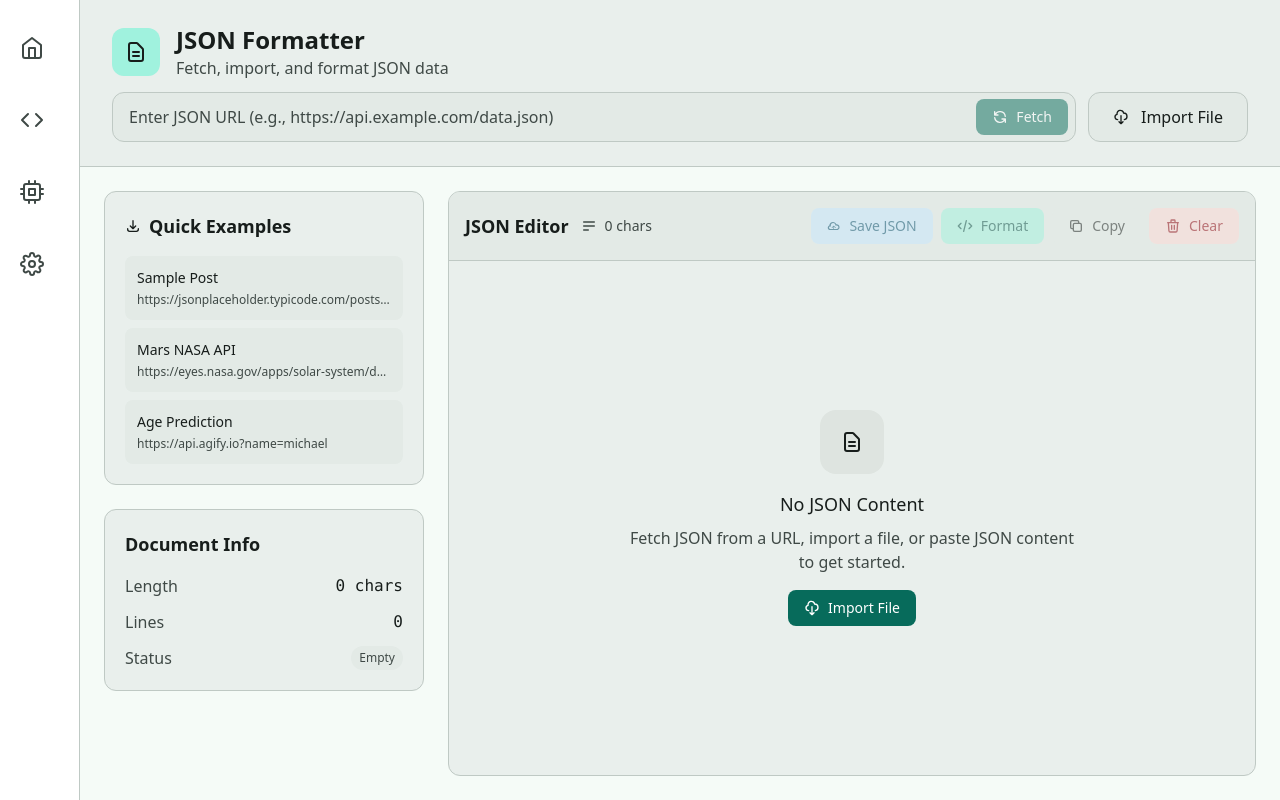
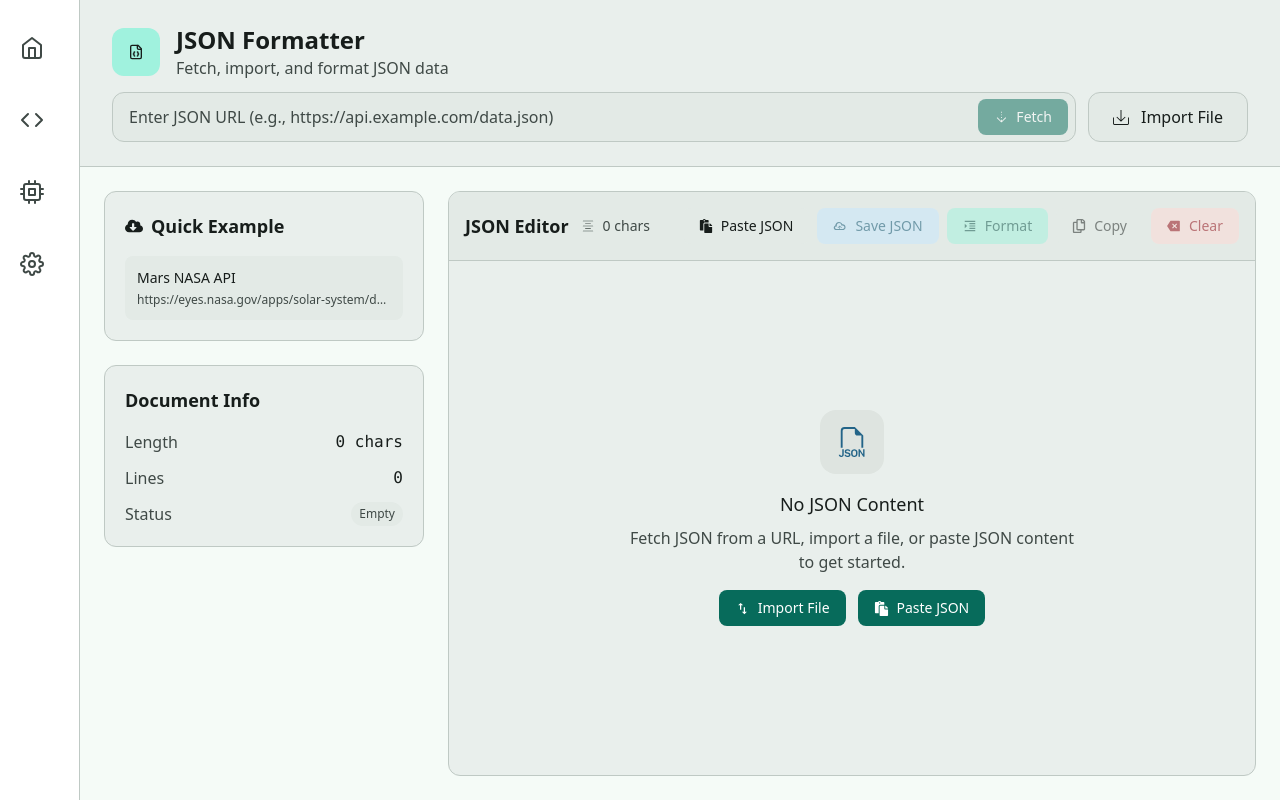
Before and after one commit to cbdefontenay/fenris, a React (Vite) app: page /json in a window 1280 px wide. Built offline with nearby package versions, Linux system fonts and the light colour scheme.

Commit message:
"Add JSON paste/edit functionality and improve UX with icon updates."

```diff
--- a/src/components/JsonFormatUrlComponent.jsx
+++ b/src/components/JsonFormatUrlComponent.jsx
@@ -3,6 +3,14 @@ import {useState} from "react";
 import {useTranslation} from "react-i18next";
 import DaisyToast from "./DaisyToast.jsx";
 import {TiCloudStorageOutline} from "react-icons/ti";
+import {FaCheck, FaCloudDownloadAlt, FaPaste, FaRegCopy} from "react-icons/fa";
+import {LuFileJson} from "react-icons/lu";
+import {VscGitFetch} from "react-icons/vsc";
+import {TfiImport} from "react-icons/tfi";
+import {CiTextAlignCenter} from "react-icons/ci";
+import {MdImportExport, MdOutlineFormatIndentIncrease} from "react-icons/md";
+import {RiDeleteBack2Fill} from "react-icons/ri";
+import {BsFiletypeJson} from "react-icons/bs";
 
 export default function JsonFormatUrlComponent() {
     const [url, setUrl] = useState("");
@@ -11,6 +19,7 @@ export default function JsonFormatUrlComponent() {
     const [outputLength, setOutputLength] = useState(0);
     const [toastVisible, setToastVisible] = useState(false);
     const [toastMessage, setToastMessage] = useState("");
+    const [isEditing, setIsEditing] = useState(false);
     const {t} = useTranslation();
 
     const handleFetch = async () => {
@@ -22,6 +31,7 @@ export default function JsonFormatUrlComponent() {
             const result = await invoke("fetch_json", {url});
             setResponse(result);
             setOutputLength(result.length);
+            setIsEditing(false);
             showToast(t('jsonFormatter.toast.fetchSuccess'));
         } catch (error) {
             setResponse(`${t('jsonFormatter.errors.error')}: ${error}`);
@@ -50,12 +60,14 @@ export default function JsonFormatUrlComponent() {
                     const formattedJson = await invoke("format_json", {jsonString: fileContent});
                     setResponse(formattedJson);
                     setOutputLength(formattedJson.length);
+                    setIsEditing(false);
                     showToast(t('jsonFormatter.toast.importSuccess'));
                 } catch (formatError) {
                     console.log("Formatting error:", formatError);
                     // If formatting fails, show raw content with error
                     setResponse(`${t('jsonFormatter.errors.formatError')}: ${formatError}\n\n${t('jsonFormatter.rawContent')}:\n${fileContent}`);
                     setOutputLength(fileContent.length);
+                    setIsEditing(true);
                     showToast(t('jsonFormatter.toast.importInvalid'));
                 }
             } else {
@@ -75,6 +87,7 @@ export default function JsonFormatUrlComponent() {
             const formatted = await invoke("format_json", {jsonString: response});
             setResponse(formatted);
             setOutputLength(formatted.length);
+            setIsEditing(false);
             showToast(t('jsonFormatter.toast.formatSuccess'));
         } catch (error) {
             showToast(t('jsonFormatter.toast.formatError', {error}));
@@ -111,88 +124,42 @@ export default function JsonFormatUrlComponent() {
         setResponse("");
         setOutputLength(0);
         setUrl("");
+        setIsEditing(false);
         showToast(t('jsonFormatter.toast.clearSuccess'));
+    };
+
+    const handlePasteJson = () => {
+        setIsEditing(true);
+        if (!response) {
+            setResponse(""); // Clear any existing content for fresh paste
+        }
+    };
+
+    const handleEditChange = (e) => {
+        setResponse(e.target.value);
+        setOutputLength(e.target.value.length);
+    };
+
+    const handleSaveEdit = () => {
+        setIsEditing(false);
+        showToast(t('jsonFormatter.toast.editSaved'));
     };
 
     const quickExamples = [
         {
-            name: t('jsonFormatter.examples.samplePost.name'),
-            url: "https://jsonplaceholder.typicode.com/posts/1"
-        },
-        {
             name: t('jsonFormatter.examples.marsApi.name'),
             url: "https://eyes.nasa.gov/apps/solar-system/descriptions/mars.json"
         },
-        {
-            name: t('jsonFormatter.examples.agePrediction.name'),
-            url: "https://api.agify.io?name=michael"
-        }
     ];
-
-    // Simple SVG icons as components
-    const FileJsonIcon = () => (
-        <svg className="w-6 h-6" fill="none" stroke="currentColor" viewBox="0 0 24 24">
-            <path strokeLinecap="round" strokeLinejoin="round" strokeWidth={2}
-                  d="M9 12h6m-6 4h6m2 5H7a2 2 0 01-2-2V5a2 2 0 012-2h5.586a1 1 0 01.707.293l5.414 5.414a1 1 0 01.293.707V19a2 2 0 01-2 2z"/>
-        </svg>
-    );
-
-    const DownloadIcon = () => (
-        <svg className="w-4 h-4" fill="none" stroke="currentColor" viewBox="0 0 24 24">
-            <path strokeLinecap="round" strokeLinejoin="round" strokeWidth={2}
-                  d="M4 16v1a3 3 0 003 3h10a3 3 0 003-3v-1m-4-4l-4 4m0 0l-4-4m4 4V4"/>
-        </svg>
-    );
-
-    const FetchIcon = () => (
-        <svg className="w-4 h-4" fill="none" stroke="currentColor" viewBox="0 0 24 24">
-            <path strokeLinecap="round" strokeLinejoin="round" strokeWidth={2}
-                  d="M4 4v5h.582m15.356 2A8.001 8.001 0 004.582 9m0 0H9m11 11v-5h-.581m0 0a8.003 8.003 0 01-15.357-2m15.357 2H15"/>
-        </svg>
-    );
-
-    const ImportIcon = () => (
-        <svg className="w-4 h-4" fill="none" stroke="currentColor" viewBox="0 0 24 24">
-            <path strokeLinecap="round" strokeLinejoin="round" strokeWidth={2}
-                  d="M7 16a4 4 0 01-.88-7.903A5 5 0 1115.9 6L16 6a5 5 0 011 9.9M9 19l3 3m0 0l3-3m-3 3V10"/>
-        </svg>
-    );
-
-    const FormatIcon = () => (
-        <svg className="w-4 h-4" fill="none" stroke="currentColor" viewBox="0 0 24 24">
-            <path strokeLinecap="round" strokeLinejoin="round" strokeWidth={2}
-                  d="M10 20l4-16m4 4l4 4-4 4M6 16l-4-4 4-4"/>
-        </svg>
-    );
-
-    const CopyIcon = () => (
-        <svg className="w-4 h-4" fill="none" stroke="currentColor" viewBox="0 0 24 24">
-            <path strokeLinecap="round" strokeLinejoin="round" strokeWidth={2}
-                  d="M8 16H6a2 2 0 01-2-2V6a2 2 0 012-2h8a2 2 0 012 2v2m-6 12h8a2 2 0 002-2v-8a2 2 0 00-2-2h-8a2 2 0 00-2 2v8a2 2 0 002 2z"/>
-        </svg>
-    );
-
-    const ClearIcon = () => (
-        <svg className="w-4 h-4" fill="none" stroke="currentColor" viewBox="0 0 24 24">
-            <path strokeLinecap="round" strokeLinejoin="round" strokeWidth={2}
-                  d="M19 7l-.867 12.142A2 2 0 0116.138 21H7.862a2 2 0 01-1.995-1.858L5 7m5 4v6m4-6v6m1-10V4a1 1 0 00-1-1h-4a1 1 0 00-1 1v3M4 7h16"/>
-        </svg>
-    );
-
-    const TextIcon = () => (
-        <svg className="w-4 h-4" fill="none" stroke="currentColor" viewBox="0 0 24 24">
-            <path strokeLinecap="round" strokeLinejoin="round" strokeWidth={2} d="M4 6h16M4 12h16M4 18h7"/>
-        </svg>
-    );
 
     return (
         <div className="ml-20 flex flex-col h-screen bg-(--background) text-(--on-background)">
-            {/* Header */}
+            {/* Header - unchanged */}
             <div className="border-b border-(--outline-variant) bg-(--surface-container)">
                 <div className="px-8 py-6">
                     <div className="flex items-center gap-4 mb-3">
                         <div className="w-12 h-12 bg-(--primary-container) rounded-xl flex items-center justify-center">
-                            <FileJsonIcon/>
+                            <LuFileJson/>
                         </div>
                         <div>
                             <h1 className="text-2xl font-bold text-(--on-background)">{t('jsonFormatter.title')}</h1>
@@ -200,7 +167,7 @@ export default function JsonFormatUrlComponent() {
                         </div>
                     </div>
 
-                    {/* Main Input Section */}
+                    {/* Main Input Section - unchanged */}
                     <div className="flex gap-3">
                         <div className="flex-1 relative">
                             <input
@@ -218,7 +185,7 @@ export default function JsonFormatUrlComponent() {
                                     disabled={loading || !url}
                                     className="cursor-pointer px-4 py-2 bg-(--primary) text-(--on-primary) rounded-lg hover:bg-(--primary-container) hover:text-(--on-primary-container) transition-colors disabled:opacity-50 font-medium text-sm flex items-center gap-2"
                                 >
-                                    <FetchIcon/>
+                                    <VscGitFetch/>
                                     {loading ? t('jsonFormatter.buttons.fetching') : t('jsonFormatter.buttons.fetch')}
                                 </button>
                             </div>
@@ -228,7 +195,7 @@ export default function JsonFormatUrlComponent() {
                             onClick={chooseJsonFileFromSystem}
                             className="cursor-pointer px-6 py-3 bg-(--surface-container-high) text-(--on-surface) border border-(--outline-variant) rounded-xl hover:bg-(--surface-container-highest) transition-colors font-medium flex items-center gap-3"
                         >
-                            <ImportIcon/>
+                            <TfiImport/>
                             {t('jsonFormatter.buttons.importFile')}
                         </button>
                     </div>
@@ -239,10 +206,10 @@ export default function JsonFormatUrlComponent() {
             <div className="flex-1 flex p-6 gap-6 overflow-hidden">
                 {/* Left Panel - Input/Quick Actions */}
                 <div className="w-80 flex flex-col gap-6">
-                    {/* Quick Examples */}
+                    {/* Quick Examples - unchanged */}
                     <div className="bg-(--surface-container) rounded-xl border border-(--outline-variant) p-5">
                         <h3 className="text-lg font-semibold text-(--on-surface) mb-4 flex items-center gap-2">
-                            <DownloadIcon/>
+                            <FaCloudDownloadAlt/>
                             {t('jsonFormatter.quickExamples.title')}
                         </h3>
                         <div className="space-y-2">
@@ -264,7 +231,7 @@ export default function JsonFormatUrlComponent() {
                         </div>
                     </div>
 
-                    {/* Stats & Info */}
+                    {/* Stats & Info - unchanged */}
                     <div className="bg-(--surface-container) rounded-xl border border-(--outline-variant) p-5">
                         <h3 className="text-lg font-semibold text-(--on-surface) mb-4">{t('jsonFormatter.documentInfo.title')}</h3>
                         <div className="space-y-3">
@@ -299,23 +266,40 @@ export default function JsonFormatUrlComponent() {
                 {/* Right Panel - JSON Editor */}
                 <div
                     className="flex-1 flex flex-col bg-(--surface-container) rounded-xl border border-(--outline-variant) overflow-hidden">
-                    {/* Editor Header */}
+                    {/* Editor Header - UPDATED with Paste button */}
                     <div
                         className="flex justify-between items-center p-4 border-b border-(--outline-variant) bg-(--surface-container-high)">
                         <div className="flex items-center gap-3">
                             <h3 className="text-lg font-semibold text-(--on-surface)">{t('jsonFormatter.editor.title')}</h3>
                             <div className="flex items-center gap-2 text-sm text-(--on-surface-variant)">
-                                <TextIcon/>
+                                <CiTextAlignCenter/>
                                 {outputLength} {t('jsonFormatter.documentInfo.chars')}
                             </div>
                         </div>
                         <div className="flex gap-2">
+                            {isEditing ? (
+                                <button
+                                    onClick={handleSaveEdit}
+                                    className="cursor-pointer px-4 py-2 bg-(--success-container) text-(--on-success-container) rounded-lg hover:bg-(--success) hover:text-(--on-success) transition-colors text-sm font-medium flex items-center gap-2"
+                                >
+                                    <FaCheck/>
+                                    {t('jsonFormatter.buttons.doneEditing')}
+                                </button>
+                            ) : (
+                                <button
+                                    onClick={handlePasteJson}
+                                    className="cursor-pointer px-4 py-2 bg-(--surface-container-high) text-(--on-surface) rounded-lg hover:bg-(--surface-container-highest) transition-colors text-sm font-medium flex items-center gap-2"
+                                >
+                                    <FaPaste/>
+                                    {t('jsonFormatter.buttons.pasteJson')}
+                                </button>
+                            )}
                             <button
                                 onClick={handleSaveJson}
                                 disabled={!response}
                                 className="cursor-pointer px-4 py-2 bg-(--tertiary-container) text-(--on-tertiary-container) rounded-lg hover:bg-(--tertiary) hover:text-(--on-tertiary) transition-colors disabled:opacity-50 text-sm font-medium flex items-center gap-2"
                             >
-                                <TiCloudStorageOutline />
+                                <TiCloudStorageOutline/>
                                 {t('jsonFormatter.buttons.save')}
                             </button>
                             <button
@@ -323,7 +307,7 @@ export default function JsonFormatUrlComponent() {
                                 disabled={!response}
                                 className="cursor-pointer px-4 py-2 bg-(--secondary-container) text-(--on-secondary-container) rounded-lg hover:bg-(--secondary) hover:text-(--on-secondary) transition-colors disabled:opacity-50 text-sm font-medium flex items-center gap-2"
                             >
-                                <FormatIcon/>
+                                <MdOutlineFormatIndentIncrease/>
                                 {t('jsonFormatter.buttons.format')}
                             </button>
                             <button
@@ -331,7 +315,7 @@ export default function JsonFormatUrlComponent() {
                                 disabled={!response}
                                 className="cursor-pointer px-4 py-2 bg-(--surface-container-high) text-(--on-surface) rounded-lg hover:bg-(--surface-container-highest) transition-colors disabled:opacity-50 text-sm font-medium flex items-center gap-2"
                             >
-                                <CopyIcon/>
+                                <FaRegCopy/>
                                 {t('jsonFormatter.buttons.copy')}
                             </button>
                             <button
@@ -339,25 +323,35 @@ export default function JsonFormatUrlComponent() {
                                 disabled={!response}
                                 className="cursor-pointer px-4 py-2 bg-(--error-container) text-(--on-error-container) rounded-lg hover:bg-(--error) hover:text-(--on-error) transition-colors disabled:opacity-50 text-sm font-medium flex items-center gap-2"
                             >
-                                <ClearIcon/>
+                                <RiDeleteBack2Fill/>
                                 {t('jsonFormatter.buttons.clear')}
                             </button>
                         </div>
                     </div>
 
-                    {/* JSON Editor */}
-                    <div className="flex-1 relative">
-                        {response ? (
-                            <pre
-                                className="absolute inset-0 p-6 bg-(--surface-container-high) text-(--on-surface) font-mono text-sm overflow-auto whitespace-pre-wrap leading-relaxed">
-                                {response}
-                            </pre>
+                    {/* JSON Editor - UPDATED with edit mode */}
+                    <div className="flex-1 relative select-text">
+                        {response || isEditing ? (
+                            isEditing ? (
+                                <textarea
+                                    value={response}
+                                    onChange={handleEditChange}
+                                    className="absolute inset-0 p-6 bg-(--surface-container-high) text-(--on-surface) font-mono text-sm overflow-auto whitespace-pre-wrap leading-relaxed resize-none border-0 focus:outline-none"
+                                    placeholder={t('jsonFormatter.input.pastePlaceholder')}
+                                    autoFocus
+                                />
+                            ) : (
+                                <pre
+                                    className="absolute inset-0 p-6 bg-(--surface-container-high) text-(--on-surface) font-mono text-sm overflow-auto whitespace-pre-wrap leading-relaxed">
+                                    {response}
+                                </pre>
+                            )
                         ) : (
                             <div className="absolute inset-0 flex items-center justify-center">
                                 <div className="text-center max-w-md">
                                     <div
                                         className="w-16 h-16 bg-(--surface-container-highest) rounded-2xl flex items-center justify-center mx-auto mb-4">
-                                        <FileJsonIcon/>
+                                        <BsFiletypeJson className="text-(--tertiary)" size={30}/>
                                     </div>
                                     <h4 className="text-lg font-medium text-(--on-surface) mb-2">
                                         {t('jsonFormatter.emptyState.title')}
@@ -370,8 +364,15 @@ export default function JsonFormatUrlComponent() {
                                             onClick={chooseJsonFileFromSystem}
                                             className="cursor-pointer px-4 py-2 bg-(--primary) text-(--on-primary) rounded-lg hover:bg-(--primary-container) hover:text-(--on-primary-container) transition-colors text-sm font-medium flex items-center gap-2"
                                         >
-                                            <ImportIcon/>
+                                            <MdImportExport className="text-(--on-primary) font-bold" size={15}/>
                                             {t('jsonFormatter.buttons.importFile')}
+                                        </button>
+                                        <button
+                                            onClick={handlePasteJson}
+                                            className="cursor-pointer px-4 py-2 bg-(--secondary) text-(--on-secondary) rounded-lg hover:bg-(--secondary-container) hover:text-(--on-secondary-container) transition-colors text-sm font-medium flex items-center gap-2"
+                                        >
+                                            <FaPaste className="text-(--on-primary)" size={15}/>
+                                            {t('jsonFormatter.buttons.pasteJson')}
                                         </button>
                                     </div>
                                 </div>
--- a/src/translations/de.json
+++ b/src/translations/de.json
@@ -88,7 +88,8 @@
       "you": "Sie"
     },
     "input": {
-      "placeholder": "Geben Sie hier Ihre Nachricht ein... (Enter zum Senden, Shift+Enter für neue Zeile)"
+      "placeholder": "Geben Sie hier Ihre Nachricht ein... (Enter zum Senden, Shift+Enter für neue Zeile)",
+      "pastePlaceholder": "Fügen Sie hier Ihr JSON ein... (Strg+V zum Einfügen)"
     },
     "usingModel": "Verwendetes Modell",
     "errors": {
@@ -111,20 +112,16 @@
       "format": "Formatieren",
       "copy": "Kopieren",
       "clear": "Löschen",
-      "save": "JSON speichern"
+      "save": "JSON speichern",
+      "pasteJson": "JSON einfügen",
+      "doneEditing": "Bearbeitung beenden"
     },
     "quickExamples": {
-      "title": "Schnellbeispiele"
+      "title": "Schnellbeispiel"
     },
     "examples": {
-      "samplePost": {
-        "name": "Beispiel-Post"
-      },
       "marsApi": {
         "name": "Mars NASA API"
-      },
-      "agePrediction": {
-        "name": "Altersvorhersage"
       }
     },
     "documentInfo": {
@@ -156,7 +153,8 @@
       "noContent": "Kein Dateiinhalt empfangen",
       "saveSuccess": "JSON-Datei erfolgreich gespeichert!",
       "saveError": "Fehler beim Speichern der Datei: {{error}}",
-      "saveEmpty": "Kein JSON-Inhalt zum Speichern"
+      "saveEmpty": "Kein JSON-Inhalt zum Speichern",
+      "editSaved": "Bearbeitung gespeichert"
     },
     "errors": {
       "error": "Fehler",
--- a/src/translations/en.json
+++ b/src/translations/en.json
@@ -102,7 +102,8 @@
     "title": "JSON Formatter",
     "subtitle": "Fetch, import, and format JSON data",
     "input": {
-      "placeholder": "Enter JSON URL (e.g., https://api.example.com/data.json)"
+      "placeholder": "Enter JSON URL (e.g., https://api.example.com/data.json)",
+      "pastePlaceholder": "Paste your JSON here... (Ctrl+V to paste)"
     },
     "buttons": {
       "fetch": "Fetch",
@@ -111,20 +112,16 @@
       "format": "Format",
       "copy": "Copy",
       "save": "Save JSON",
-      "clear": "Clear"
+      "clear": "Clear",
+      "pasteJson": "Paste JSON",
+      "doneEditing": "Done Editing"
     },
     "quickExamples": {
-      "title": "Quick Examples"
+      "title": "Quick Example"
     },
     "examples": {
-      "samplePost": {
-        "name": "Sample Post"
-      },
       "marsApi": {
         "name": "Mars NASA API"
-      },
-      "agePrediction": {
-        "name": "Age Prediction"
       }
     },
     "documentInfo": {
@@ -156,7 +153,8 @@
       "noContent": "No file content received",
       "saveSuccess": "JSON file saved successfully!",
       "saveError": "Failed to save file: {{error}}",
-      "saveEmpty": "No JSON content to save"
+      "saveEmpty": "No JSON content to save",
+      "editSaved": "Edit saved"
     },
     "errors": {
       "error": "Error",
--- a/src/translations/fr.json
+++ b/src/translations/fr.json
@@ -88,7 +88,8 @@
       "you": "Vous"
     },
     "input": {
-      "placeholder": "Tapez votre message ici... (Entrée pour envoyer, Maj+Entrée pour nouvelle ligne)"
+      "placeholder": "Tapez votre message ici... (Entrée pour envoyer, Maj+Entrée pour nouvelle ligne)",
+      "pastePlaceholder": "Collez votre JSON ici... (Ctrl+V pour coller)"
     },
     "usingModel": "Modèle utilisé",
     "errors": {
@@ -111,20 +112,16 @@
       "format": "Formatter",
       "copy": "Copier",
       "clear": "Effacer",
-      "save": "Enregistrer JSON"
+      "save": "Enregistrer JSON",
+      "pasteJson": "Coller JSON",
+      "doneEditing": "Terminer l'édition"
     },
     "quickExamples": {
-      "title": "Exemples rapides"
+      "title": "Exemple rapide"
     },
     "examples": {
-      "samplePost": {
-        "name": "Exemple de post"
-      },
       "marsApi": {
         "name": "API Mars NASA"
-      },
-      "agePrediction": {
-        "name": "Prédiction d'âge"
       }
     },
     "documentInfo": {
@@ -156,7 +153,8 @@
       "noContent": "Aucun contenu de fichier reçu",
       "saveSuccess": "Fichier JSON enregistré avec succès !",
       "saveError": "Échec de l'enregistrement du fichier : {{error}}",
-      "saveEmpty": "Aucun contenu JSON à enregistrer"
+      "saveEmpty": "Aucun contenu JSON à enregistrer",
+      "editSaved": "Édition sauvegardée"
     },
     "errors": {
       "error": "Erreur",
```
